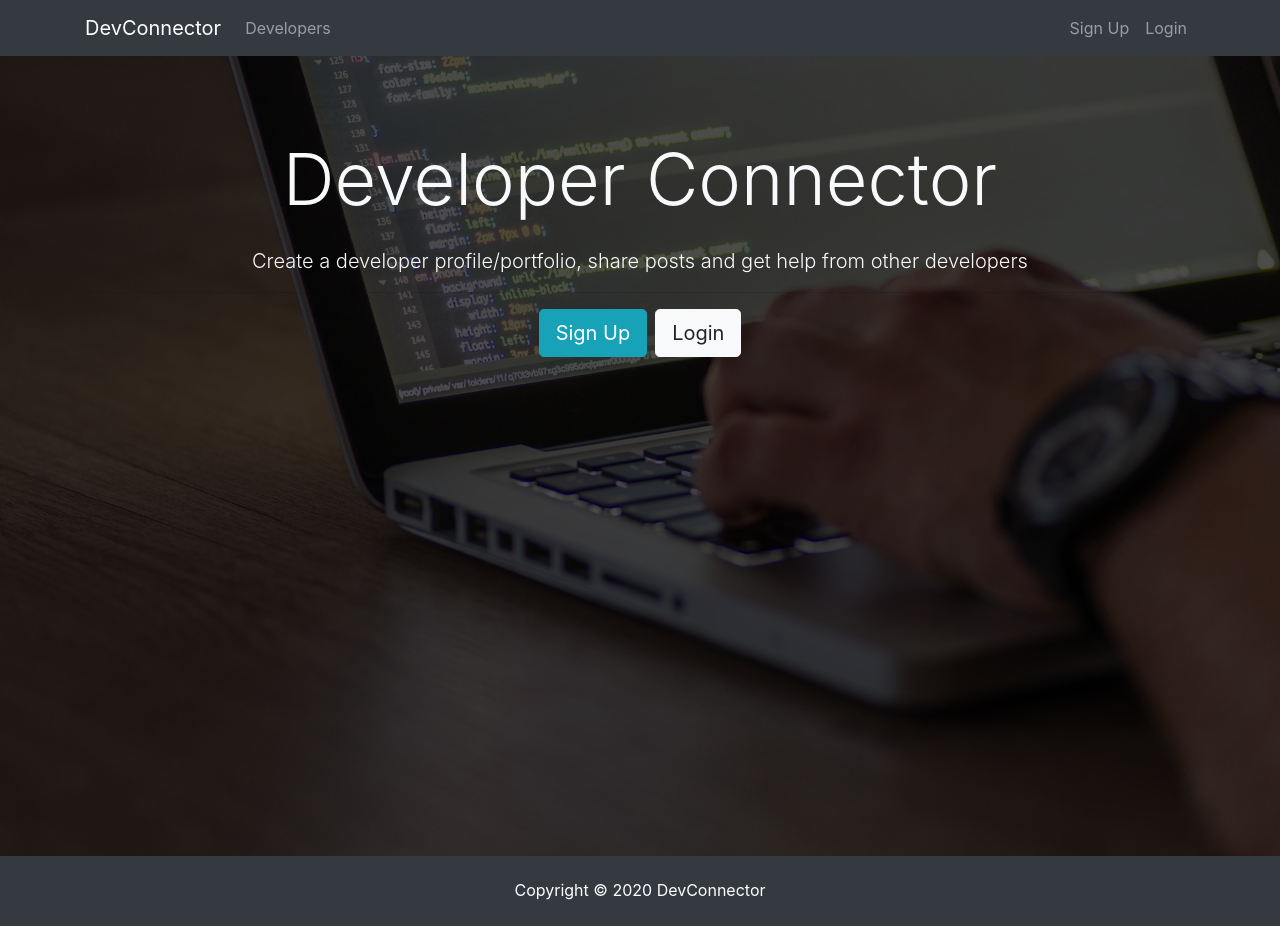
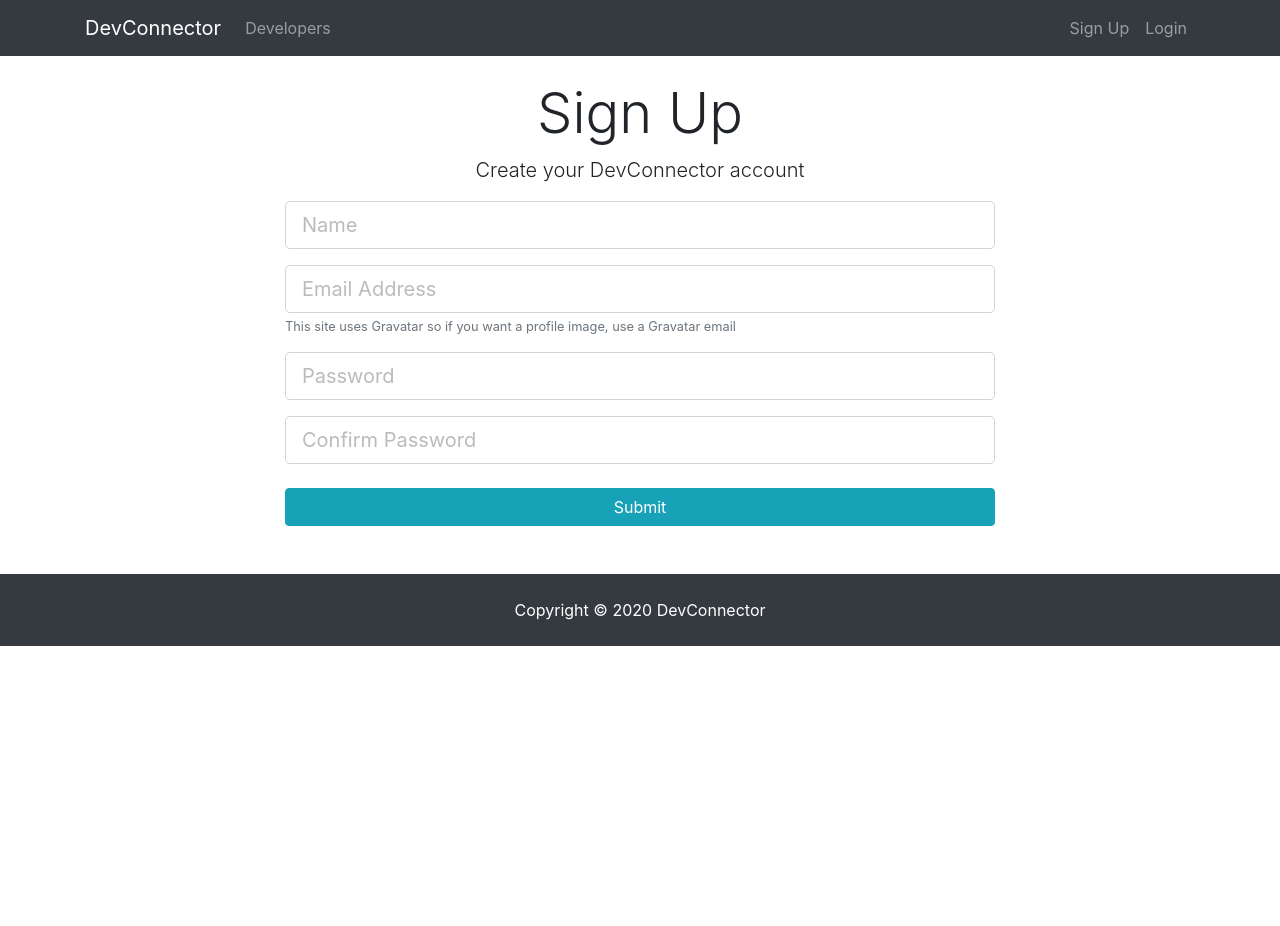
Before and after one commit to dineshkokkirala/DevConnector, a React (Create React App) app in the folder client/: page /register in a window 1280 px wide. After the commit the page ends 800 px from the top, so only its background shows below. Built offline with nearby package versions, Linux system fonts and the light colour scheme.

Commit message:
Register and login schema ready

```diff
--- a/client/package.json
+++ b/client/package.json
@@ -9,6 +9,7 @@
     "cra-template": "1.0.3",
     "react": "^16.13.1",
     "react-dom": "^16.13.1",
+    "react-router-dom": "^5.2.0",
     "react-scripts": "3.4.1"
   },
   "scripts": {
--- a/client/src/App.js
+++ b/client/src/App.js
@@ -1,16 +1,26 @@
 import React from "react";
+import { BrowserRouter as Router, Route } from "react-router-dom";
+
 import "./App.css";
 import Navbar from "./components/layout/Navbar";
 import Footer from "./components/layout/Footer";
 import Landing from "./components/layout/Landing";
+import Login from "./components/auth/Login";
+import Register from "./components/auth/Register";
 
 function App() {
   return (
-    <div className="App">
-      <Navbar />
-      <Landing />
-      <Footer />
-    </div>
+    <Router>
+      <div className="App">
+        <Navbar />
+        <Route exact path="/" component={Landing} />
+        <div className="container">
+          <Route exact path="/login" component={Login} />
+          <Route exact path="/register" component={Register} />
+        </div>
+        <Footer />
+      </div>
+    </Router>
   );
 }
 
--- /dev/null
+++ b/client/src/components/auth/Login.js
@@ -0,0 +1,68 @@
+import React, { Component } from "react";
+
+class Login extends Component {
+  constructor() {
+    super();
+    this.state = {
+      email: "",
+      password: "",
+      errors: {},
+    };
+    this.onChange = this.onChange.bind(this);
+    this.onSubmit = this.onSubmit.bind(this);
+  }
+
+  onChange(e) {
+    this.setState({ [e.target.name]: e.target.value });
+  }
+
+  onSubmit(e) {
+    e.preventDefault();
+    const user = {
+      email: this.state.email,
+      password: this.state.password,
+    };
+    console.log(user);
+  }
+
+  render() {
+    return (
+      <div className="login">
+        <div className="container">
+          <div className="row">
+            <div className="col-md-8 m-auto">
+              <h1 className="display-4 text-center">Log In</h1>
+              <p className="lead text-center">
+                Sign in to your DevConnector account
+              </p>
+              <form onSubmit={this.onSubmit}>
+                <div className="form-group">
+                  <input
+                    type="email"
+                    className="form-control form-control-lg"
+                    placeholder="Email Address"
+                    name="email"
+                    onChange={this.onChange}
+                    value={this.state.email}
+                  />
+                </div>
+                <div className="form-group">
+                  <input
+                    type="password"
+                    className="form-control form-control-lg"
+                    placeholder="Password"
+                    name="password"
+                    value={this.state.password}
+                    onChange={this.onChange}
+                  />
+                </div>
+                <input type="submit" className="btn btn-info btn-block mt-4" />
+              </form>
+            </div>
+          </div>
+        </div>
+      </div>
+    );
+  }
+}
+export default Login;
--- /dev/null
+++ b/client/src/components/auth/Register.js
@@ -0,0 +1,96 @@
+import React, { Component } from "react";
+
+class Register extends Component {
+  constructor() {
+    super();
+    this.state = {
+      name: "",
+      email: "",
+      password: "",
+      password2: "",
+      errors: {},
+    };
+    this.onChange = this.onChange.bind(this);
+    this.onSubmit = this.onSubmit.bind(this);
+  }
+
+  onSubmit(e) {
+    e.preventDefault();
+    const newUser = {
+      name: this.state.name,
+      email: this.state.email,
+      password: this.state.password,
+      password2: this.state.password2,
+    };
+    console.log(newUser);
+  }
+
+  onChange(e) {
+    this.setState({ [e.target.name]: e.target.value });
+  }
+
+  render() {
+    return (
+      <div className="register">
+        <div className="container">
+          <div className="row">
+            <div className="col-md-8 m-auto">
+              <h1 className="display-4 text-center">Sign Up</h1>
+              <p className="lead text-center">
+                Create your DevConnector account
+              </p>
+              <form onSubmit={this.onSubmit}>
+                <div className="form-group">
+                  <input
+                    type="text"
+                    className="form-control form-control-lg"
+                    placeholder="Name"
+                    name="name"
+                    value={this.state.name}
+                    onChange={this.onChange}
+                  />
+                </div>
+                <div className="form-group">
+                  <input
+                    type="email"
+                    className="form-control form-control-lg"
+                    placeholder="Email Address"
+                    value={this.state.email}
+                    name="email"
+                    onChange={this.onChange}
+                  />
+                  <small className="form-text text-muted">
+                    This site uses Gravatar so if you want a profile image, use
+                    a Gravatar email
+                  </small>
+                </div>
+                <div className="form-group">
+                  <input
+                    type="password"
+                    value={this.state.password}
+                    className="form-control form-control-lg"
+                    placeholder="Password"
+                    name="password"
+                    onChange={this.onChange}
+                  />
+                </div>
+                <div className="form-group">
+                  <input
+                    type="password"
+                    className="form-control form-control-lg"
+                    placeholder="Confirm Password"
+                    name="password2"
+                    onChange={this.onChange}
+                    value={this.state.password2}
+                  />
+                </div>
+                <input type="submit" className="btn btn-info btn-block mt-4" />
+              </form>
+            </div>
+          </div>
+        </div>
+      </div>
+    );
+  }
+}
+export default Register;
--- a/client/src/components/layout/Landing.js
+++ b/client/src/components/layout/Landing.js
@@ -1,4 +1,5 @@
 import React, { Component } from "react";
+import { Link } from "react-router-dom";
 
 class Landing extends Component {
   render() {
@@ -15,12 +16,12 @@
                   from other developers
                 </p>
                 <hr />
-                <a href="register.html" className="btn btn-lg btn-info mr-2">
+                <Link to="/register" className="btn btn-lg btn-info mr-2">
                   Sign Up
-                </a>
-                <a href="login.html" className="btn btn-lg btn-light">
+                </Link>
+                <Link to="/login" className="btn btn-lg btn-light">
                   Login
-                </a>
+                </Link>
               </div>
             </div>
           </div>
--- a/client/src/components/layout/Navbar.js
+++ b/client/src/components/layout/Navbar.js
@@ -1,13 +1,14 @@
 import React, { Component } from "react";
+import { Link } from "react-router-dom";
 
 class Navbar extends Component {
   render() {
     return (
       <nav className="navbar navbar-expand-sm navbar-dark bg-dark mb-4">
         <div className="container">
-          <a className="navbar-brand" href="landing.html">
+          <Link className="navbar-brand" to="/">
             DevConnector
-          </a>
+          </Link>
           <button
             className="navbar-toggler"
             type="button"
@@ -20,23 +21,23 @@
           <div className="collapse navbar-collapse" id="mobile-nav">
             <ul className="navbar-nav mr-auto">
               <li className="nav-item">
-                <a className="nav-link" href="profiles.html">
+                <Link className="nav-link" to="/profiles">
                   {" "}
                   Developers
-                </a>
+                </Link>
               </li>
             </ul>
 
             <ul className="navbar-nav ml-auto">
               <li className="nav-item">
-                <a className="nav-link" href="register.html">
+                <Link className="nav-link" to="/register">
                   Sign Up
-                </a>
+                </Link>
               </li>
               <li className="nav-item">
-                <a className="nav-link" href="login.html">
+                <Link className="nav-link" to="/login">
                   Login
-                </a>
+                </Link>
               </li>
             </ul>
           </div>
```
